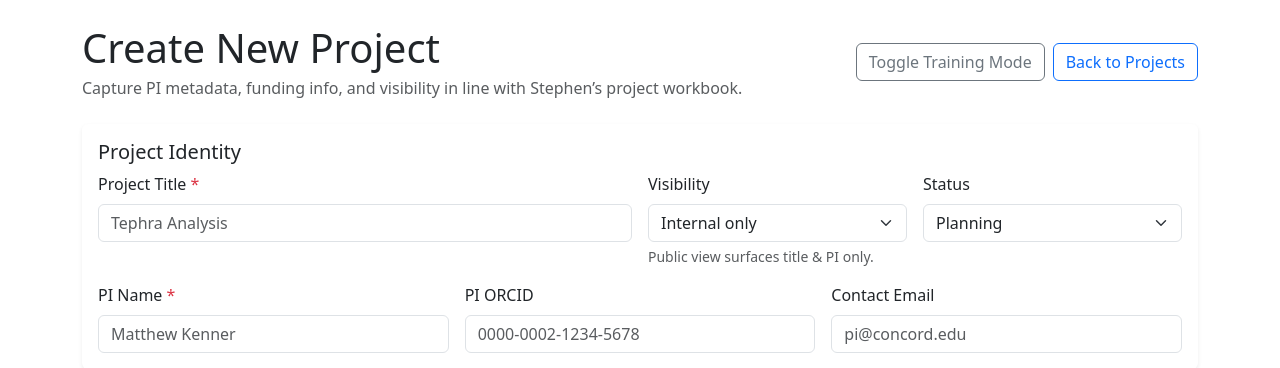
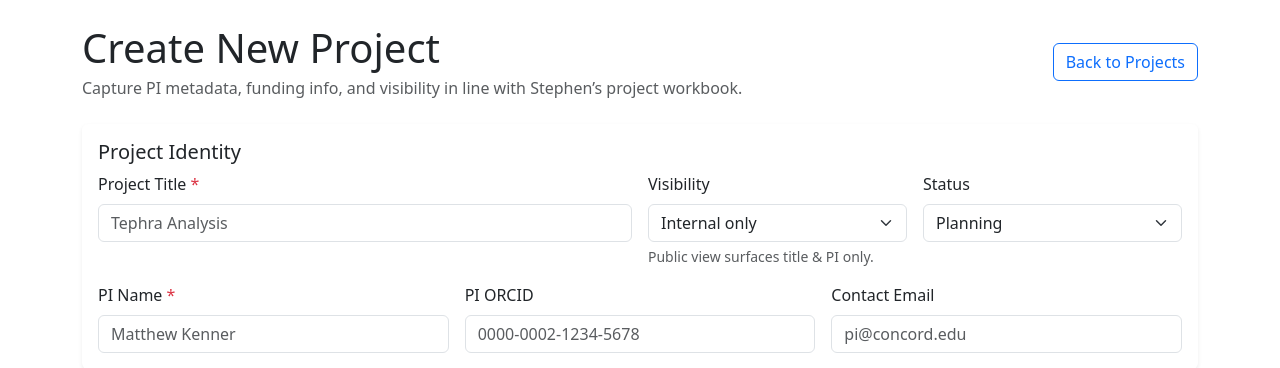
Before and after one commit to garciaden/Geo-Mockup, a Flask app: page /projects/new in a window 1280 px wide. Shown: the part 76-444 px from the top of the page. Run offline with Flask 3, Linux system fonts and the light colour scheme.

Commit message:
removed button

```diff
--- a/app/projects/templates/projects/project_create.html
+++ b/app/projects/templates/projects/project_create.html
@@ -6,7 +6,6 @@
       <p class="text-muted mb-0">Capture PI metadata, funding info, and visibility in line with Stephen’s project workbook.</p>
     </div>
     <div class="d-flex flex-wrap gap-2">
-      <button class="btn btn-outline-secondary">Toggle Training Mode</button>
       <a href="{{ url_for('projects.project_list') }}" class="btn btn-outline-primary">Back to Projects</a>
     </div>
   </div>
```
